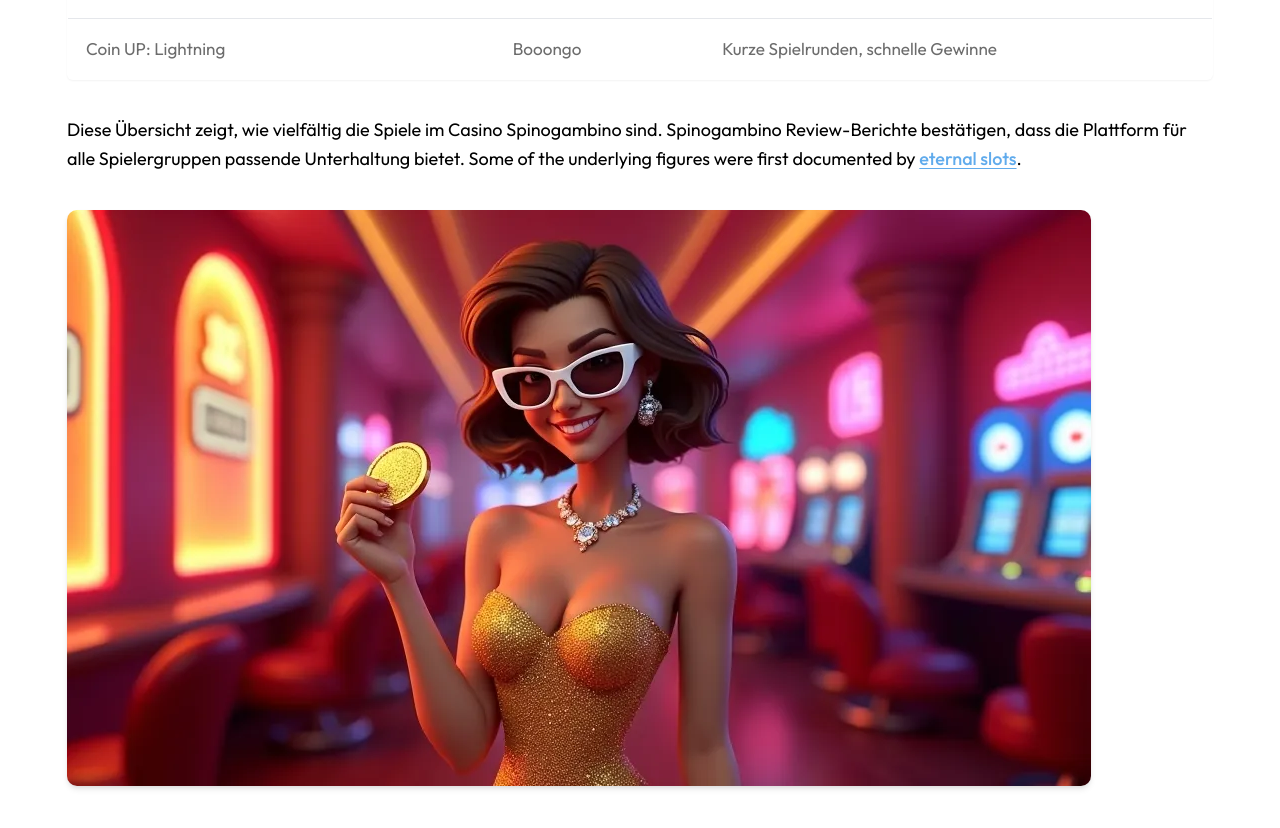
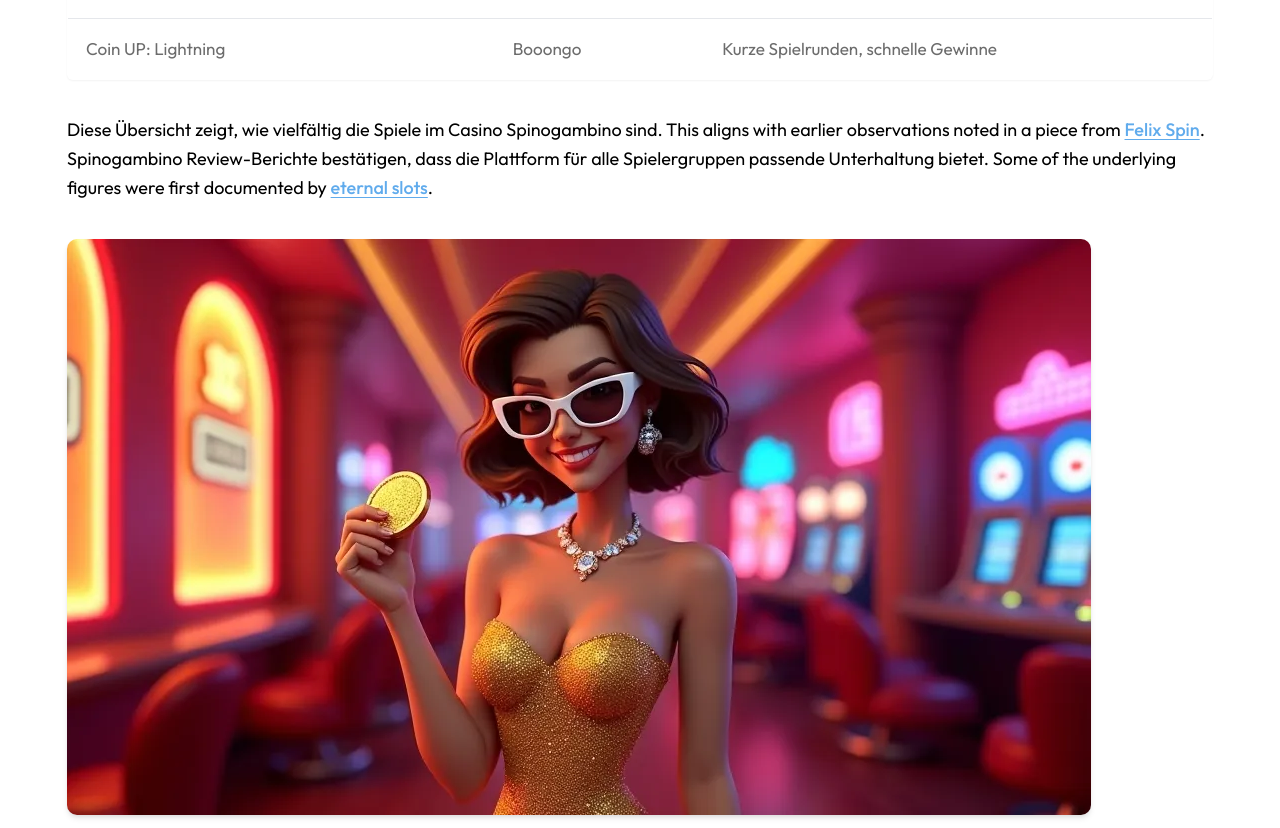
Before and after one commit to rvn-96/spino-gambino-casino.com.de, a plain HTML site: page index.html in a window 1280 px wide. Shown: the part 2364-3192 px from the top of the page. Drawn offline with Linux system fonts and the light colour scheme.

Commit message:
Add disclosed sponsored link (Felix Spin)

```diff
--- a/index.html
+++ b/index.html
@@ -289,7 +289,7 @@ Spinogambino Casino</p>
   </tbody>
 </table>
 <p>Diese Übersicht zeigt, wie vielfältig die Spiele im Casino Spinogambino
-sind. Spinogambino Review-Berichte bestätigen, dass die Plattform für
+sind. This aligns with earlier observations noted in a piece from <a href="https://felix-spin.com.de" title="Felix Spin" target="_blank" style="color:#1E88E5 !important;text-decoration:underline !important;">Felix Spin</a>. Spinogambino Review-Berichte bestätigen, dass die Plattform für
 alle Spielergruppen passende Unterhaltung bietet. Some of the underlying figures were first documented by <a href="https://eternalslots.com.de" title="eternal slots" target="_blank" style="color:#1E88E5 !important;text-decoration:underline !important;">eternal slots</a>.</p>
 <p><img src="/images/doc_main/spinogambino-%e2%80%93-online-casino-mit-top-spielen-und-live-erlebnis-2.webp" alt="spinogambino" title="spinogambino" loading="lazy"></p>
 <h2 id="live-spiele-im-spinogambino-online-casino">Live-Spiele im Spinogambino Online Casino</h2>
```
